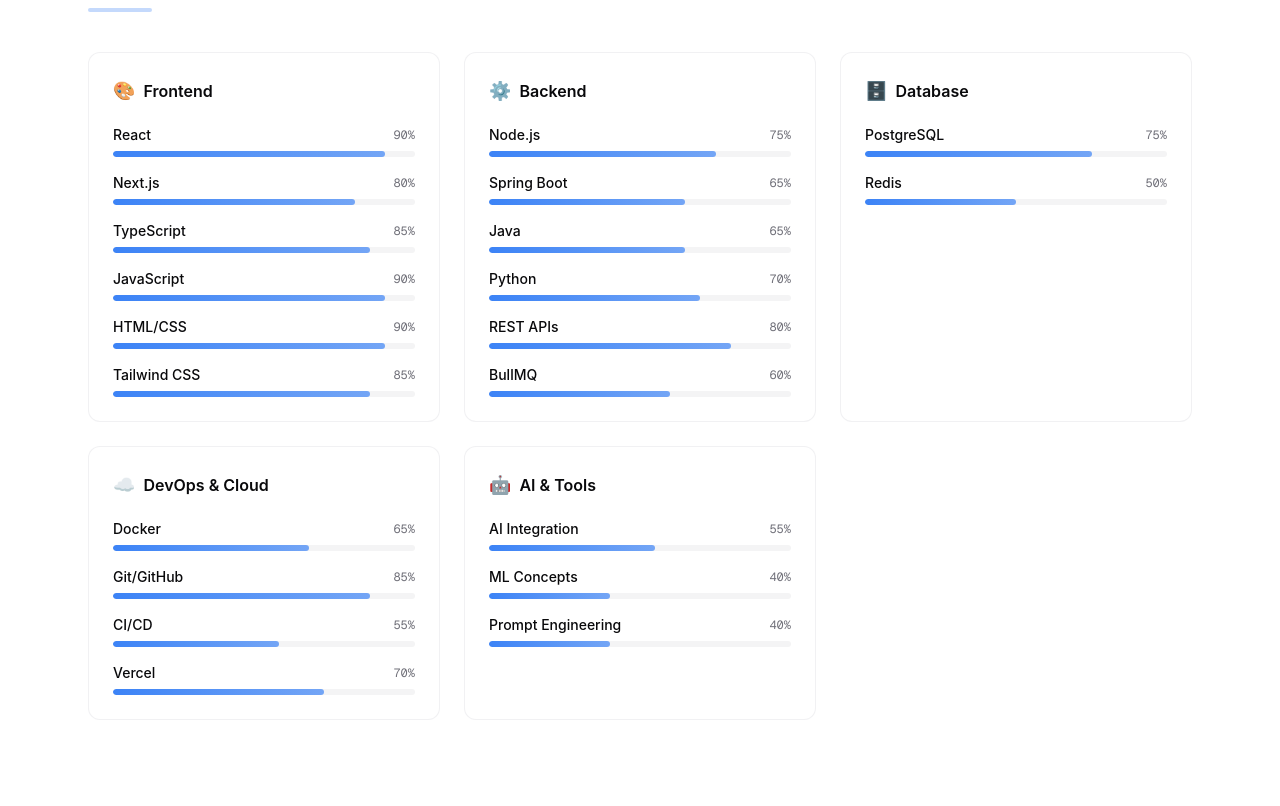
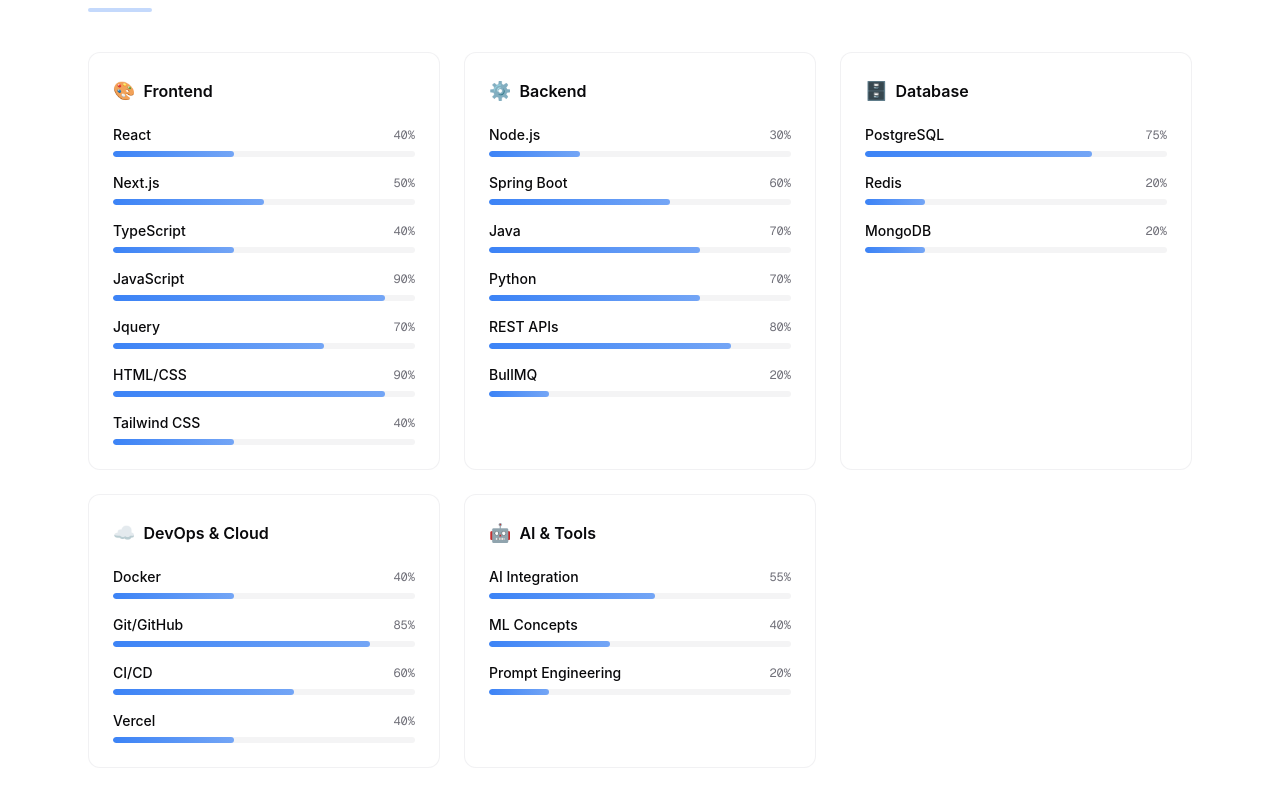
Before and after one commit to goonle/portfolio, a Next.js app: page / in a window 1280 px wide. Shown: the part 1868-2674 px from the top of the page. Built offline with nearby package versions, Linux system fonts and the light colour scheme.

Commit message:
Change the info to make it realistic and focus on one project

```diff
--- a/app/components/portfolio/Projects.tsx
+++ b/app/components/portfolio/Projects.tsx
@@ -19,47 +19,47 @@
 }
 
 const projects: Project[] = [
-    {
-        title: 'RoutineFlow',
-        tagline: 'Daily routine tracking web application',
-        description:
-            'A web app for building and tracking daily routines. Designed around a hybrid serverless architecture with background job processing for reminders and data aggregation.',
-        techStack: ['Next.js', 'PostgreSQL', 'BullMQ', 'Redis', 'TypeScript', 'Tailwind CSS'],
-        features: [
-            'Custom routine builder with drag-and-drop ordering',
-            'Background job processing for daily summaries',
-            'Streak tracking and habit analytics',
-            'Responsive, lightweight UX',
-        ],
-        challenges:
-            'Handling background job reliability and retry logic with BullMQ, and designing the serverless + persistent worker hybrid architecture.',
-        learned:
-            'Learned how to integrate message queues into a serverless-friendly stack, and the trade-offs between serverless and always-on services.',
-        color: 'primary',
-        codeUrl: '',
-        demoUrl: '',
-    },
-    {
-        title: 'AI Fridge Manager',
-        tagline: 'OCR-based grocery & food management',
-        description:
-            'A mobile-first concept app that scans grocery receipts using OCR, tracks food items and expiry dates, and provides AI-assisted recommendations to reduce food waste.',
-        techStack: ['React', 'Python', 'OpenAI API', 'OCR', 'Node.js', 'PostgreSQL'],
-        features: [
-            'Receipt scanning with OCR text extraction',
-            'Automatic food item categorization',
-            'Expiry date tracking and notifications',
-            'AI-powered recipe suggestions based on available items',
-        ],
-        challenges:
-            'OCR accuracy on messy receipt formats, and building a useful AI recommendation pipeline that doesn\'t feel gimmicky.',
-        learned:
-            'Gained hands-on experience integrating AI APIs into real workflows, and understood the importance of data preprocessing for OCR quality.',
-        color: 'accent',
-        codeUrl: '',
-        demoUrl: '',
+    // {
+    //     title: 'RoutineFlow',
+    //     tagline: 'Daily routine tracking web application',
+    //     description:
+    //         'A web app for building and tracking daily routines. Designed around a hybrid serverless architecture with background job processing for reminders and data aggregation.',
+    //     techStack: ['Next.js', 'PostgreSQL', 'BullMQ', 'Redis', 'TypeScript', 'Tailwind CSS'],
+    //     features: [
+    //         'Custom routine builder with drag-and-drop ordering',
+    //         'Background job processing for daily summaries',
+    //         'Streak tracking and habit analytics',
+    //         'Responsive, lightweight UX',
+    //     ],
+    //     challenges:
+    //         'Handling background job reliability and retry logic with BullMQ, and designing the serverless + persistent worker hybrid architecture.',
+    //     learned:
+    //         'Learned how to integrate message queues into a serverless-friendly stack, and the trade-offs between serverless and always-on services.',
+    //     color: 'primary',
+    //     codeUrl: '',
+    //     demoUrl: '',
+    // },
+    // {
+    //     title: 'AI Fridge Manager',
+    //     tagline: 'OCR-based grocery & food management',
+    //     description:
+    //         'A mobile-first concept app that scans grocery receipts using OCR, tracks food items and expiry dates, and provides AI-assisted recommendations to reduce food waste.',
+    //     techStack: ['React', 'Python', 'OpenAI API', 'OCR', 'Node.js', 'PostgreSQL'],
+    //     features: [
+    //         'Receipt scanning with OCR text extraction',
+    //         'Automatic food item categorization',
+    //         'Expiry date tracking and notifications',
+    //         'AI-powered recipe suggestions based on available items',
+    //     ],
+    //     challenges:
+    //         'OCR accuracy on messy receipt formats, and building a useful AI recommendation pipeline that doesn\'t feel gimmicky.',
+    //     learned:
+    //         'Gained hands-on experience integrating AI APIs into real workflows, and understood the importance of data preprocessing for OCR quality.',
+    //     color: 'accent',
+    //     codeUrl: '',
+    //     demoUrl: '',
 
-    },
+    // },
     {
         title: 'Cafe Order System',
         tagline: 'Simple supplier order management for cafes',
--- a/app/components/portfolio/Skills.tsx
+++ b/app/components/portfolio/Skills.tsx
@@ -20,24 +20,25 @@
     title: 'Frontend',
     emoji: '🎨',
     skills: [
-      { name: 'React', level: 90 },
-      { name: 'Next.js', level: 80 },
-      { name: 'TypeScript', level: 85 },
+      { name: 'React', level: 40 },
+      { name: 'Next.js', level: 50 },
+      { name: 'TypeScript', level: 40 },
       { name: 'JavaScript', level: 90 },
+      { name: 'Jquery', level: 70 },
       { name: 'HTML/CSS', level: 90 },
-      { name: 'Tailwind CSS', level: 85 },
+      { name: 'Tailwind CSS', level: 40 },
     ],
   },
   {
     title: 'Backend',
     emoji: '⚙️',
     skills: [
-      { name: 'Node.js', level: 75 },
-      { name: 'Spring Boot', level: 65 },
-      { name: 'Java', level: 65 },
+      { name: 'Node.js', level: 30 },
+      { name: 'Spring Boot', level: 60 },
+      { name: 'Java', level: 70 },
       { name: 'Python', level: 70 },
       { name: 'REST APIs', level: 80 },
-      { name: 'BullMQ', level: 60 },
+      { name: 'BullMQ', level: 20 },
     ],
   },
   {
@@ -45,19 +46,18 @@
     emoji: '🗄️',
     skills: [
       { name: 'PostgreSQL', level: 75 },
-      { name: 'Redis', level: 50 },
-      // { name: 'MongoDB', level: 20 },
+      { name: 'Redis', level: 20 },
+      { name: 'MongoDB', level: 20 },
     ],
   },
   {
     title: 'DevOps & Cloud',
     emoji: '☁️',
     skills: [
-      { name: 'Docker', level: 65 },
+      { name: 'Docker', level: 40 },
       { name: 'Git/GitHub', level: 85 },
-      // { name: 'AWS', level: 40 },
-      { name: 'CI/CD', level: 55 },
-      { name: 'Vercel', level: 70 },
+      { name: 'CI/CD', level: 60 },
+      { name: 'Vercel', level: 40 },
     ],
   },
   {
@@ -65,9 +65,8 @@
     emoji: '🤖',
     skills: [
       { name: 'AI Integration', level: 55 },
-      // { name: 'OpenAI APIs', level: 50 },
       { name: 'ML Concepts', level: 40 },
-      { name: 'Prompt Engineering', level: 40 },
+      { name: 'Prompt Engineering', level: 20 },
     ],
   },
 ];
```
